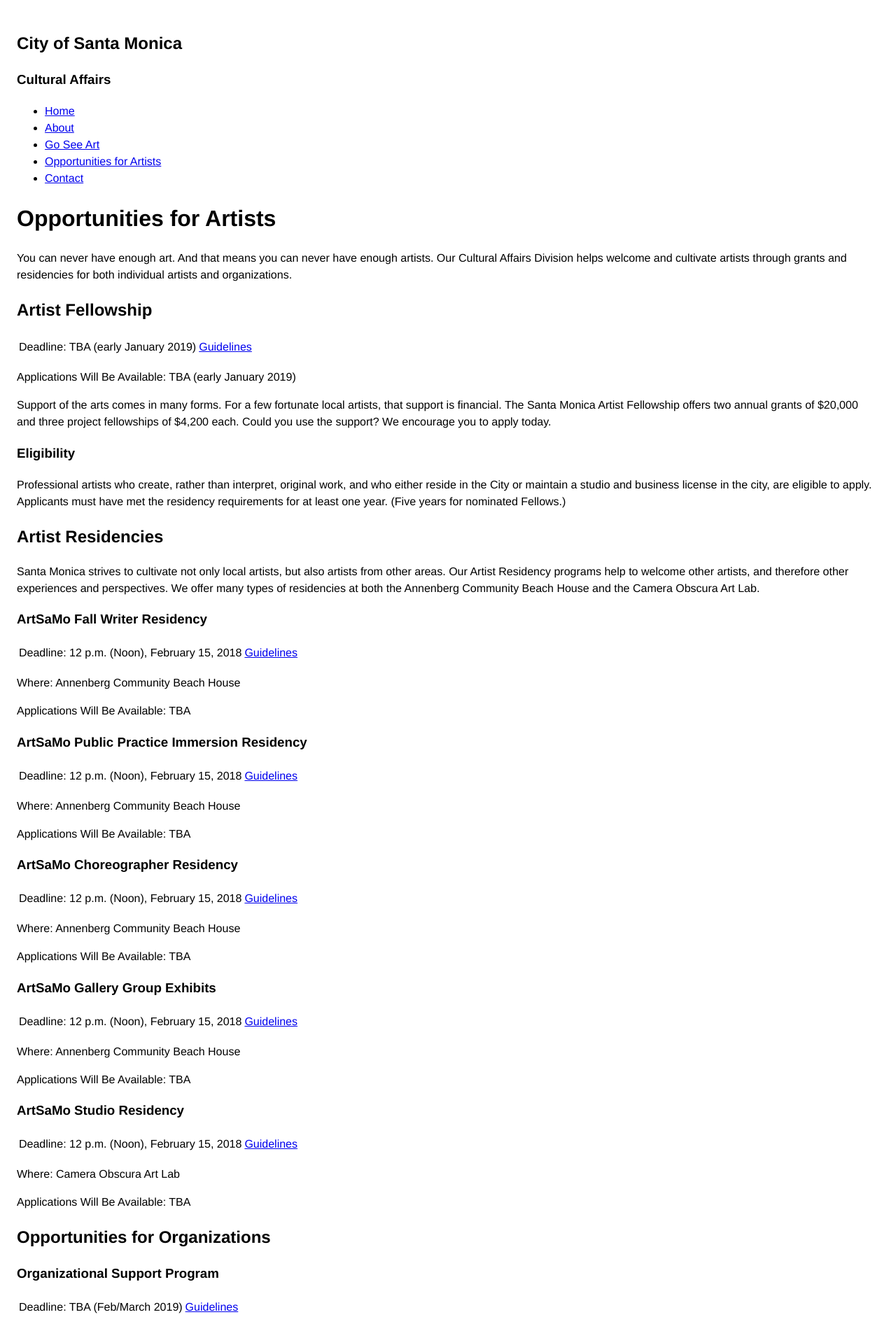
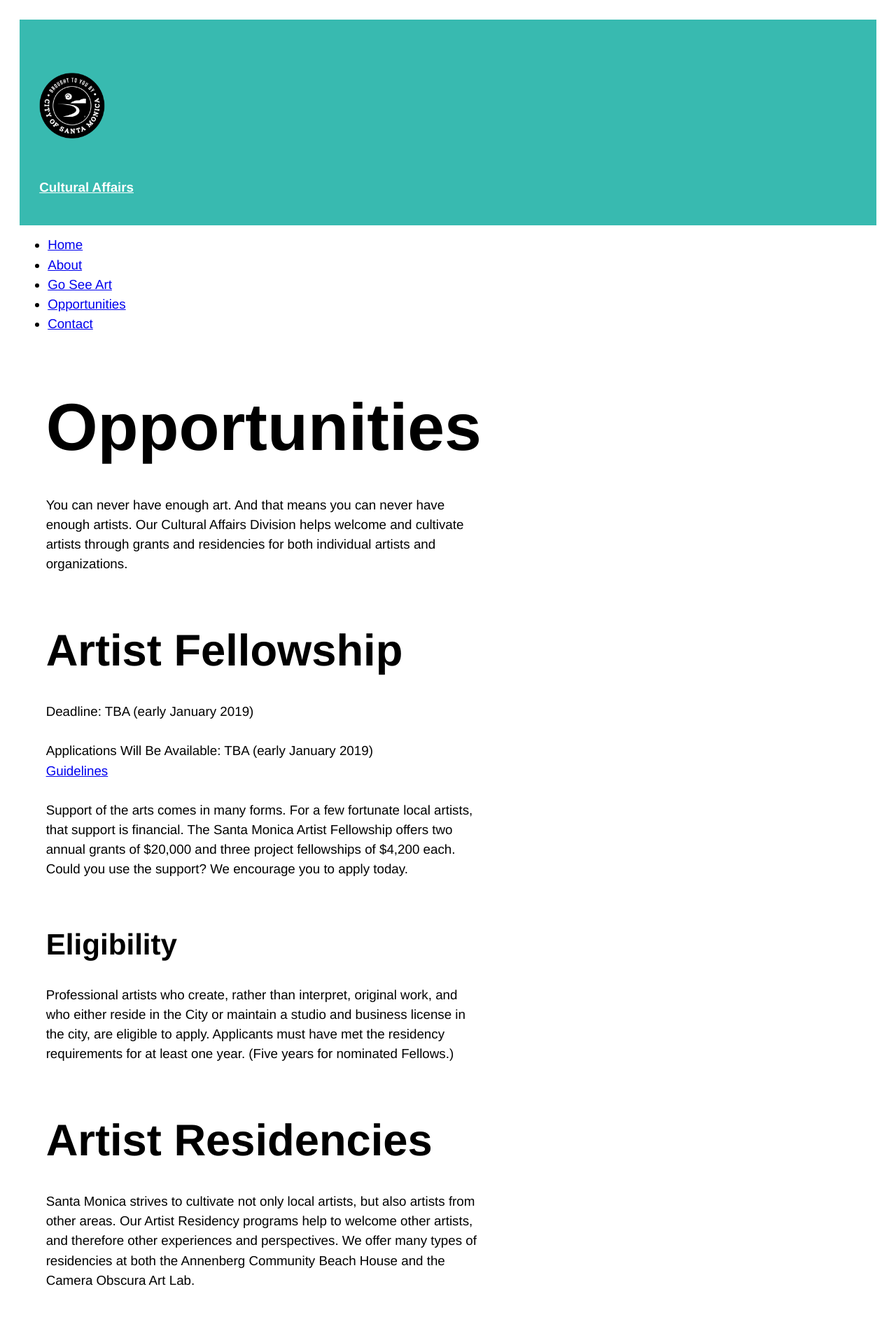
Before and after one commit to jimthoburn/artsamo, a Jekyll site: the page built from opportunities.md, in a window 1280 px wide. Shown: the top 1902 px of the page at 70% size. Built offline with Jekyll 4.4.1, drawn with Linux system fonts in a browser that asks for light colours; some web fonts are replaced; some of the changed text lies outside the part shown.

Commit message:
Add City of Santa Monica logo

```diff
--- a/_layouts/default.html
+++ b/_layouts/default.html
@@ -5,6 +5,9 @@
   <meta name="viewport" content="width=device-width, initial-scale=1.0" />
 
   <title>{{ page.title }}</title>
+
+  <!-- Jim’s Typekit account -->
+  <link rel="stylesheet" href="https://use.typekit.net/bwp8iid.css" />
 
   <link rel="stylesheet" href="/assets/css/type.css?v={{ site.version }}" />
   <link rel="stylesheet" href="/assets/css/color.css?v={{ site.version }}" />
@@ -27,14 +30,16 @@
 <body>
 
 <header>
-  <h2>City of Santa Monica</h2>
-  <h3>Cultural Affairs</h3>
+  <a href="/" class="logotype">
+    <h2><img src="/assets/images/city-of-santa-monica.png" alt="City of Santa Monica" width="100" height="100" /></h2>
+    <h3>Cultural Affairs</h3>
+  </a>
   <ul>
     <li><a href="/">Home</a></li>
     <li><a href="/about/">About</a></li>
     <li><a href="/go-see-art/">Go See Art</a></li>
-    <li><a href="/opportunities/">Opportunities for Artists</a></li>
-    <li><a href="/contact/">Contact</a></li>
+    <li><a href="/opportunities/">Opportunities</a></li>
+    <li><a href="#contact">Contact</a></li>
   </ul>
 </header>
 
@@ -70,7 +75,7 @@
     </p>
   </form>
 
-  <p>
+  <p id="contact">
     <a href="https://www.google.com/maps/place/1437+4th+St,+Santa+Monica,+CA+90401/">
       <strong>Santa Monica Cultural Affairs Division</strong><br />
       1437 4th Street, Suite 310<br />
--- a/assets/css/layout.css
+++ b/assets/css/layout.css
@@ -2,3 +2,27 @@
 
   /* =Layout
   ----------------------------------------------- */
+  main {
+  	display: grid;
+  	grid-template-columns: 2fr repeat(12, 4em) 2fr;
+  	grid-column-gap: 2em;
+  }
+  main > * {
+  	grid-column: 2/-2;
+  	max-width: 33em;
+  }
+
+  .logotype {
+  	display: block;
+  	background-color: rgb(56, 186, 176);
+  	color: white;
+  	padding: 1.5em;
+  }
+  .logotype h2,
+  .logotype h3 {
+  	font-size: inherit;
+  }
+  .logotype img {
+  	width: 5em;
+  	height: 5em;
+  }
--- a/assets/css/type.css
+++ b/assets/css/type.css
@@ -3,7 +3,48 @@
   /* =Type
   ----------------------------------------------- */
   body {
-    font: 100%/1.5 "Helvetica Neue", Helvetica, Arial, sans-serif;
+    font-family: proxima-nova, "Helvetica Neue", Helvetica, Arial, sans-serif;
+    line-height: 1.5;
+    font-size: 100%;
+    font-size: calc(0.75em + 0.75vmin);
     margin: 0;
     padding: 1.5em;
   }
+
+  p, ol, ul, dl, table {
+    margin-top: 0.75em;
+    margin-bottom: 0.75em;
+  }
+
+  h1, h2, h3, h4, h5, h6 {
+    margin-top: 3rem;
+    margin-bottom: 0.75rem;
+  }
+
+  h1 {
+    font-size: 5.063em;
+    line-height: calc(6em / 5.063em);
+  }
+
+  h2 {
+    font-size: 3.375em;
+    line-height: calc(4.5em / 3.375em);
+  }
+
+  h3 {
+    font-size: 2.25em;
+    line-height: calc(3em / 2.25em);
+  }
+
+  h4 {
+    font-size: 1.5em;
+  }
+
+  h5 {
+    font-size: 1em;
+  }
+
+  h6 {
+    font-size: 1em;
+    font-style: italic;
+  }
--- a/opportunities.md
+++ b/opportunities.md
@@ -1,8 +1,8 @@
 ---
-title: Opportunities for Artists, Santa Monica Cultural Affairs
+title: Opportunities, Santa Monica Cultural Affairs
 ---
 
-Opportunities for Artists
+Opportunities
 =========================
 
 You can never have enough art. And that means you can never have enough artists. Our Cultural Affairs Division helps welcome and cultivate artists through grants and residencies for both individual artists and organizations.
@@ -10,9 +10,10 @@
 Artist Fellowship
 -----------------
 
-Deadline: TBA (early January 2019) | [Guidelines](https://www.smgov.net/uploadedFiles/Portals/Culture/Grants/Santa_Monica_Artist_Fellowship/Santa%20Monica%20Artist%20Fellowship%20Guidelines%202018-19%20ES-US.pdf)
+Deadline: TBA (early January 2019)
 
 Applications Will Be Available: TBA (early January 2019)
+[Guidelines](https://www.smgov.net/uploadedFiles/Portals/Culture/Grants/Santa_Monica_Artist_Fellowship/Santa%20Monica%20Artist%20Fellowship%20Guidelines%202018-19%20ES-US.pdf)
 
 Support of the arts comes in many forms. For a few fortunate local artists, that support is financial. The Santa Monica Artist Fellowship offers two annual grants of $20,000 and three project fellowships of $4,200 each. Could you use the support? We encourage you to apply today.
 
@@ -27,7 +28,8 @@
 
 ### ArtSaMo Fall Writer Residency
 
-Deadline: 12 p.m. (Noon), February 15, 2018 | [Guidelines](https://www.smgov.net/uploadedFiles/Portals/Culture/Grants/Santa_Monica_Artist_Fellowship/Santa%20Monica%20Artist%20Fellowship%20Guidelines%202018-19%20ES-US.pdf)
+Deadline: 12 p.m. (Noon), February 15, 2018
+[Guidelines](https://www.smgov.net/uploadedFiles/Portals/Culture/Grants/Santa_Monica_Artist_Fellowship/Santa%20Monica%20Artist%20Fellowship%20Guidelines%202018-19%20ES-US.pdf)
 
 Where: Annenberg Community Beach House
 
@@ -35,7 +37,8 @@
 
 ### ArtSaMo Public Practice Immersion Residency
 
-Deadline: 12 p.m. (Noon), February 15, 2018 | [Guidelines](https://www.smgov.net/uploadedFiles/Portals/Culture/Grants/Santa_Monica_Artist_Fellowship/Santa%20Monica%20Artist%20Fellowship%20Guidelines%202018-19%20ES-US.pdf)
+Deadline: 12 p.m. (Noon), February 15, 2018
+[Guidelines](https://www.smgov.net/uploadedFiles/Portals/Culture/Grants/Santa_Monica_Artist_Fellowship/Santa%20Monica%20Artist%20Fellowship%20Guidelines%202018-19%20ES-US.pdf)
 
 Where: Annenberg Community Beach House
 
@@ -43,7 +46,8 @@
 
 ### ArtSaMo Choreographer Residency
 
-Deadline: 12 p.m. (Noon), February 15, 2018 | [Guidelines](https://www.smgov.net/uploadedFiles/Portals/Culture/Grants/Santa_Monica_Artist_Fellowship/Santa%20Monica%20Artist%20Fellowship%20Guidelines%202018-19%20ES-US.pdf)
+Deadline: 12 p.m. (Noon), February 15, 2018
+[Guidelines](https://www.smgov.net/uploadedFiles/Portals/Culture/Grants/Santa_Monica_Artist_Fellowship/Santa%20Monica%20Artist%20Fellowship%20Guidelines%202018-19%20ES-US.pdf)
 
 Where: Annenberg Community Beach House
 
@@ -51,7 +55,8 @@
 
 ### ArtSaMo Gallery Group Exhibits
 
-Deadline: 12 p.m. (Noon), February 15, 2018 | [Guidelines](https://www.smgov.net/uploadedFiles/Portals/Culture/Grants/Santa_Monica_Artist_Fellowship/Santa%20Monica%20Artist%20Fellowship%20Guidelines%202018-19%20ES-US.pdf)
+Deadline: 12 p.m. (Noon), February 15, 2018
+[Guidelines](https://www.smgov.net/uploadedFiles/Portals/Culture/Grants/Santa_Monica_Artist_Fellowship/Santa%20Monica%20Artist%20Fellowship%20Guidelines%202018-19%20ES-US.pdf)
 
 Where: Annenberg Community Beach House
 
@@ -59,7 +64,8 @@
 
 ### ArtSaMo Studio Residency
 
-Deadline: 12 p.m. (Noon), February 15, 2018 | [Guidelines](https://www.smgov.net/uploadedFiles/Portals/Culture/Grants/Santa_Monica_Artist_Fellowship/Santa%20Monica%20Artist%20Fellowship%20Guidelines%202018-19%20ES-US.pdf)
+Deadline: 12 p.m. (Noon), February 15, 2018
+[Guidelines](https://www.smgov.net/uploadedFiles/Portals/Culture/Grants/Santa_Monica_Artist_Fellowship/Santa%20Monica%20Artist%20Fellowship%20Guidelines%202018-19%20ES-US.pdf)
 
 Where: Camera Obscura Art Lab
 
@@ -70,7 +76,8 @@
 
 ### Organizational Support Program
 
-Deadline: TBA (Feb/March 2019)| [Guidelines](https://www.smgov.net/uploadedFiles/Portals/Culture/Grants/Santa_Monica_Artist_Fellowship/Santa%20Monica%20Artist%20Fellowship%20Guidelines%202018-19%20ES-US.pdf)
+Deadline: TBA (Feb/March 2019)
+[Guidelines](https://www.smgov.net/uploadedFiles/Portals/Culture/Grants/Santa_Monica_Artist_Fellowship/Santa%20Monica%20Artist%20Fellowship%20Guidelines%202018-19%20ES-US.pdf)
 
 Applications Will Be Available: Winter 2018
 
@@ -86,7 +93,8 @@
 
 ### Community Access & Participation
 
-Deadline: TBA (April 2019) | Instructions and [Guidelines](https://www.smgov.net/uploadedFiles/Portals/Culture/Grants/CAP_Grant_Program/CAP%20Program%20Guidelines%202018-19.pdf) |
+Deadline: TBA (April 2019)
+[Instructions and Guidelines](https://www.smgov.net/uploadedFiles/Portals/Culture/Grants/CAP_Grant_Program/CAP%20Program%20Guidelines%202018-19.pdf)
 
 Applications Will Be Available: February/March 2019
 
```
Also changed, not shown: other parts of _layouts/default.html (+2 -0 lines), other parts of opportunities.md (+2 -1 lines), _includes/calendar.html (+3 -4 lines), index.md (+5 -10 lines), assets/images/city-of-santa-monica.png (added), assets/images/city-of-santa-monica.svg (added), 2 other files.
